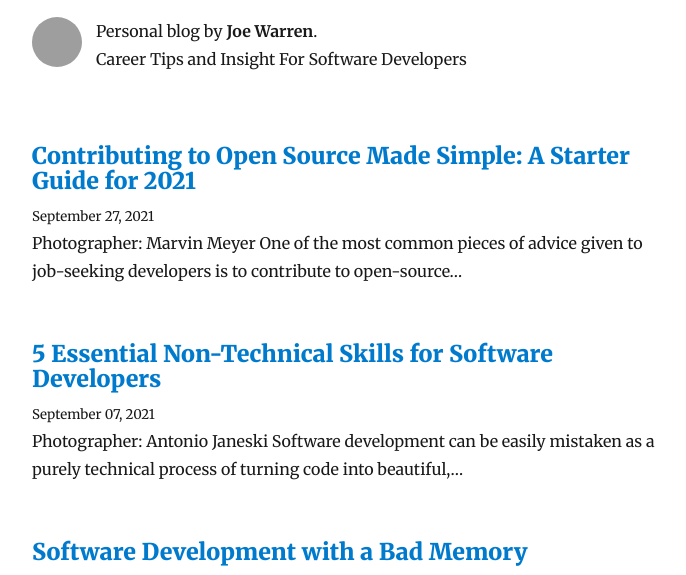
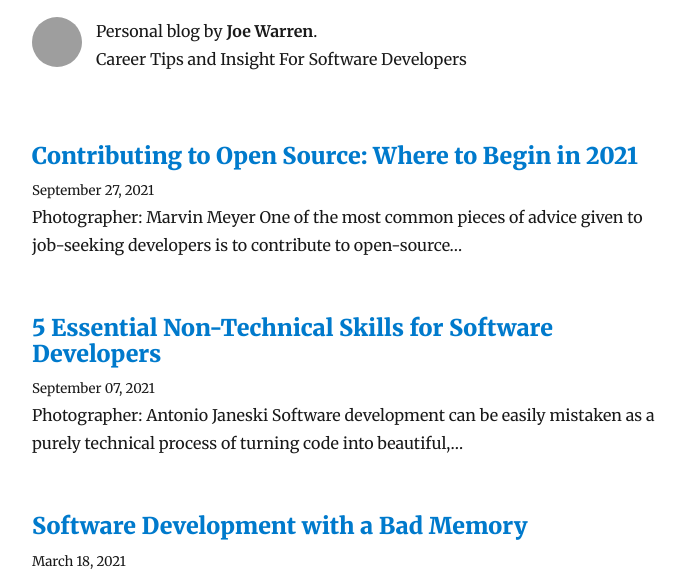
Before and after one commit to MightyJoeW/getScriptOrDieTryin, a Gatsby site: page / in a window 1280 px wide. Shown: the part 207-782 px from the top of the page, without its empty margins (293-979 px from the left). Built offline with nearby package versions, Linux system fonts and the light colour scheme; Gatsby itself is replaced by a stand-in of ours; some packages are replaced by stand-ins of ours; grey boxes are pictures that could not be loaded.

Commit message:
fix: update title

```diff
--- a/content/blog/contributing-to-open-source-made-simple-a-starter-guide-for-2021/index.md
+++ b/content/blog/Contributing-to-Open-Source-Where-To-Begin-in-2021/index.md
@@ -1,5 +1,5 @@
 ---
-title: 'Contributing to Open Source Made Simple: A Starter Guide for 2021'
+title: 'Contributing to Open Source: Where to Begin in 2021'
 date: '2021-09-27'
 ---
 
```
Also changed, not shown: content/blog/Contributing-to-Open-Source-Where-To-Begin-in-2021/2020-swag.jpg (renamed from content/blog/contributing-to-open-source-made-simple-a-starter-guide-for-2021/2020-swag.jpg), content/blog/Contributing-to-Open-Source-Where-To-Begin-in-2021/foss-motivation.png (renamed from content/blog/contributing-to-open-source-made-simple-a-starter-guide-for-2021/foss-motivation.png), content/blog/Contributing-to-Open-Source-Where-To-Begin-in-2021/hack.svg (renamed from content/blog/contributing-to-open-source-made-simple-a-starter-guide-for-2021/hack.svg), content/blog/Contributing-to-Open-Source-Where-To-Begin-in-2021/hacktoberfest-graphic.png (renamed from content/blog/contributing-to-open-source-made-simple-a-starter-guide-for-2021/hacktoberfest-graphic.png), content/blog/Contributing-to-Open-Source-Where-To-Begin-in-2021/lost.jpeg (renamed from content/blog/contributing-to-open-source-made-simple-a-starter-guide-for-2021/lost.jpeg), content/blog/Contributing-to-Open-Source-Where-To-Begin-in-2021/mit.png (renamed from content/blog/contributing-to-open-source-made-simple-a-starter-guide-for-2021/mit.png), 6 other files.
